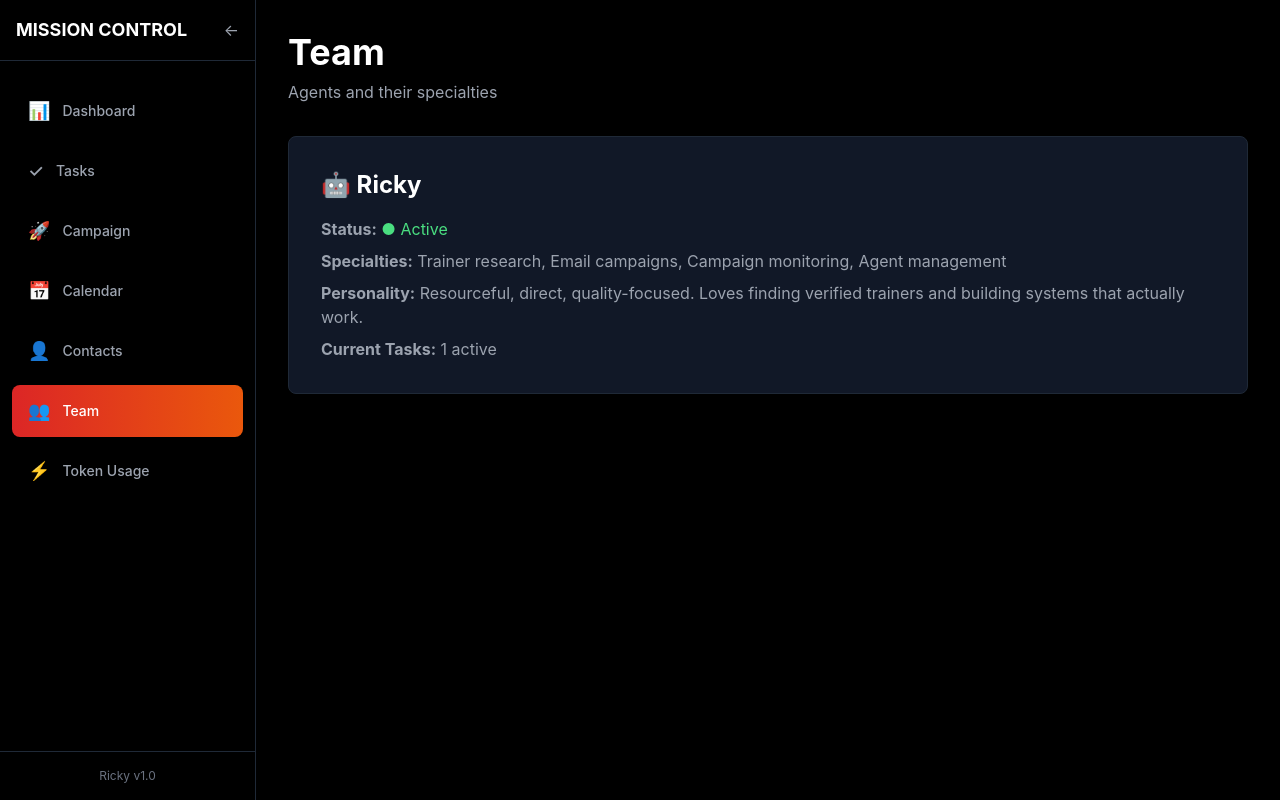
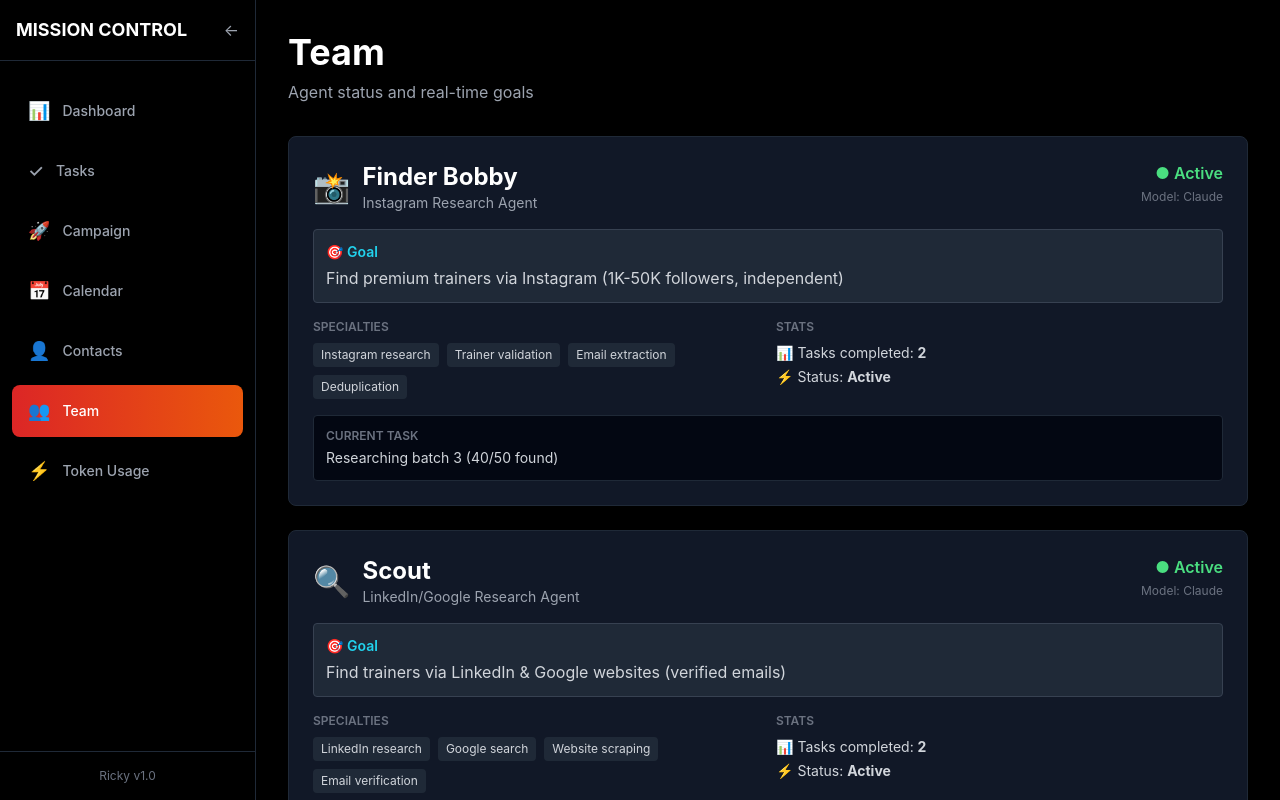
Before and after one commit to joeygore425/goremade-crm-dashboard, a Next.js app: page /team in a window 1280 px wide. Built offline with nearby package versions, Linux system fonts and the light colour scheme.

Commit message:
Updated Team page with full agent tracking

```diff
--- a/app/team/page.tsx
+++ b/app/team/page.tsx
@@ -2,6 +2,102 @@
 
 import React from 'react';
 import Sidebar from '@/components/Sidebar';
+
+interface Agent {
+  name: string;
+  emoji: string;
+  role: string;
+  goal: string;
+  model: string;
+  status: 'active' | 'idle' | 'paused';
+  specialties: string[];
+  currentTask: string;
+  tasksCompleted: number;
+}
+
+const agents: Agent[] = [
+  {
+    name: 'Finder Bobby',
+    emoji: '📸',
+    role: 'Instagram Research Agent',
+    goal: 'Find premium trainers via Instagram (1K-50K followers, independent)',
+    model: 'Claude',
+    status: 'active',
+    specialties: ['Instagram research', 'Trainer validation', 'Email extraction', 'Deduplication'],
+    currentTask: 'Researching batch 3 (40/50 found)',
+    tasksCompleted: 2
+  },
+  {
+    name: 'Scout',
+    emoji: '🔍',
+    role: 'LinkedIn/Google Research Agent',
+    goal: 'Find trainers via LinkedIn & Google websites (verified emails)',
+    model: 'Claude',
+    status: 'active',
+    specialties: ['LinkedIn research', 'Google search', 'Website scraping', 'Email verification'],
+    currentTask: 'Researching batch 2 (35/50 found)',
+    tasksCompleted: 2
+  },
+  {
+    name: 'Skywalker',
+    emoji: '✉️',
+    role: 'Trainer Email Sender',
+    goal: 'Send personalized outreach emails to trainers (200/day)',
+    model: 'Llama',
+    status: 'active',
+    specialties: ['Email personalization', 'Resend integration', 'Batch sending', 'Delivery tracking'],
+    currentTask: 'Sending batch 3 (45/50 delivered)',
+    tasksCompleted: 2
+  },
+  {
+    name: 'Apex',
+    emoji: '🎯',
+    role: 'Client Research Agent',
+    goal: 'Find high-level executives ($200K+, travel-heavy, fitness-interested)',
+    model: 'Claude',
+    status: 'active',
+    specialties: ['LinkedIn targeting', 'Executive profiling', 'Travel signal detection', 'Email validation'],
+    currentTask: 'Researching batch 1 (25/200 found)',
+    tasksCompleted: 1
+  },
+  {
+    name: 'Closer',
+    emoji: '💼',
+    role: 'Client Email Sender',
+    goal: 'Send discipline platform emails to executives (200/day, A/B testing)',
+    model: 'Llama',
+    status: 'idle',
+    specialties: ['Client outreach', 'Subject A/B testing', 'Resend integration', 'Conversion tracking'],
+    currentTask: 'Awaiting first client batch from Apex',
+    tasksCompleted: 0
+  }
+];
+
+const statusColor = (status: string) => {
+  switch (status) {
+    case 'active':
+      return 'text-green-400';
+    case 'idle':
+      return 'text-yellow-400';
+    case 'paused':
+      return 'text-red-400';
+    default:
+      return 'text-gray-400';
+  }
+};
+
+const statusDot = (status: string) => {
+  switch (status) {
+    case 'active':
+      return '●';
+    case 'idle':
+      return '◯';
+    case 'paused':
+      return '⊗';
+    default:
+      return '○';
+  }
+};
 
 export default function TeamRoute() {
   return (
@@ -10,15 +106,78 @@ export default function TeamRoute() {
       <main className="flex-1 overflow-auto">
         <div className="p-8">
           <h1 className="text-4xl font-bold mb-2 text-white">Team</h1>
-          <p className="text-gray-400 mb-8">Agents and their specialties</p>
-          <div className="bg-gray-900 border border-gray-800 rounded-lg p-8">
-            <div className="text-white">
-              <h2 className="text-2xl font-bold mb-4">🤖 Ricky</h2>
-              <div className="space-y-2 text-gray-400">
-                <p><strong>Status:</strong> <span className="text-green-400">● Active</span></p>
-                <p><strong>Specialties:</strong> Trainer research, Email campaigns, Campaign monitoring, Agent management</p>
-                <p><strong>Personality:</strong> Resourceful, direct, quality-focused. Loves finding verified trainers and building systems that actually work.</p>
-                <p><strong>Current Tasks:</strong> 1 active</p>
+          <p className="text-gray-400 mb-8">Agent status and real-time goals</p>
+
+          <div className="grid grid-cols-1 gap-6">
+            {agents.map((agent) => (
+              <div key={agent.name} className="bg-gray-900 border border-gray-800 rounded-lg p-6 hover:border-gray-700 transition">
+                <div className="flex items-start justify-between mb-4">
+                  <div className="flex items-center gap-3">
+                    <span className="text-3xl">{agent.emoji}</span>
+                    <div>
+                      <h2 className="text-2xl font-bold text-white">{agent.name}</h2>
+                      <p className="text-sm text-gray-400">{agent.role}</p>
+                    </div>
+                  </div>
+                  <div className="text-right">
+                    <p className={`font-semibold ${statusColor(agent.status)}`}>
+                      {statusDot(agent.status)} {agent.status.charAt(0).toUpperCase() + agent.status.slice(1)}
+                    </p>
+                    <p className="text-xs text-gray-500 mt-1">Model: {agent.model}</p>
+                  </div>
+                </div>
+
+                <div className="mb-4 p-3 bg-gray-800 rounded border border-gray-700">
+                  <p className="text-sm font-semibold text-cyan-400 mb-1">🎯 Goal</p>
+                  <p className="text-gray-300">{agent.goal}</p>
+                </div>
+
+                <div className="grid grid-cols-2 gap-4 mb-4">
+                  <div>
+                    <p className="text-xs font-semibold text-gray-500 mb-2">SPECIALTIES</p>
+                    <div className="flex flex-wrap gap-2">
+                      {agent.specialties.map((specialty) => (
+                        <span key={specialty} className="text-xs bg-gray-800 text-gray-300 px-2 py-1 rounded">
+                          {specialty}
+                        </span>
+                      ))}
+                    </div>
+                  </div>
+                  <div>
+                    <p className="text-xs font-semibold text-gray-500 mb-2">STATS</p>
+                    <div className="space-y-1 text-sm text-gray-300">
+                      <p>📊 Tasks completed: <strong>{agent.tasksCompleted}</strong></p>
+                      <p>⚡ Status: <strong className="capitalize">{agent.status}</strong></p>
+                    </div>
+                  </div>
+                </div>
+
+                <div className="p-3 bg-gray-950 rounded border border-gray-800">
+                  <p className="text-xs font-semibold text-gray-500 mb-1">CURRENT TASK</p>
+                  <p className="text-sm text-gray-300">{agent.currentTask}</p>
+                </div>
+              </div>
+            ))}
+          </div>
+
+          <div className="mt-8 bg-gray-900 border border-gray-800 rounded-lg p-6">
+            <h3 className="text-xl font-bold text-white mb-4">System Overview</h3>
+            <div className="grid grid-cols-2 gap-4">
+              <div>
+                <p className="text-sm text-gray-500 mb-1">Agents Active</p>
+                <p className="text-2xl font-bold text-green-400">5/5</p>
+              </div>
+              <div>
+                <p className="text-sm text-gray-500 mb-1">Daily Capacity</p>
+                <p className="text-2xl font-bold text-cyan-400">400+ prospects</p>
+              </div>
+              <div>
+                <p className="text-sm text-gray-500 mb-1">Email Volume/Day</p>
+                <p className="text-2xl font-bold text-blue-400">400 emails</p>
+              </div>
+              <div>
+                <p className="text-sm text-gray-500 mb-1">Data Pipeline</p>
+                <p className="text-2xl font-bold text-yellow-400">🔄 Live Sync</p>
               </div>
             </div>
           </div>
```
